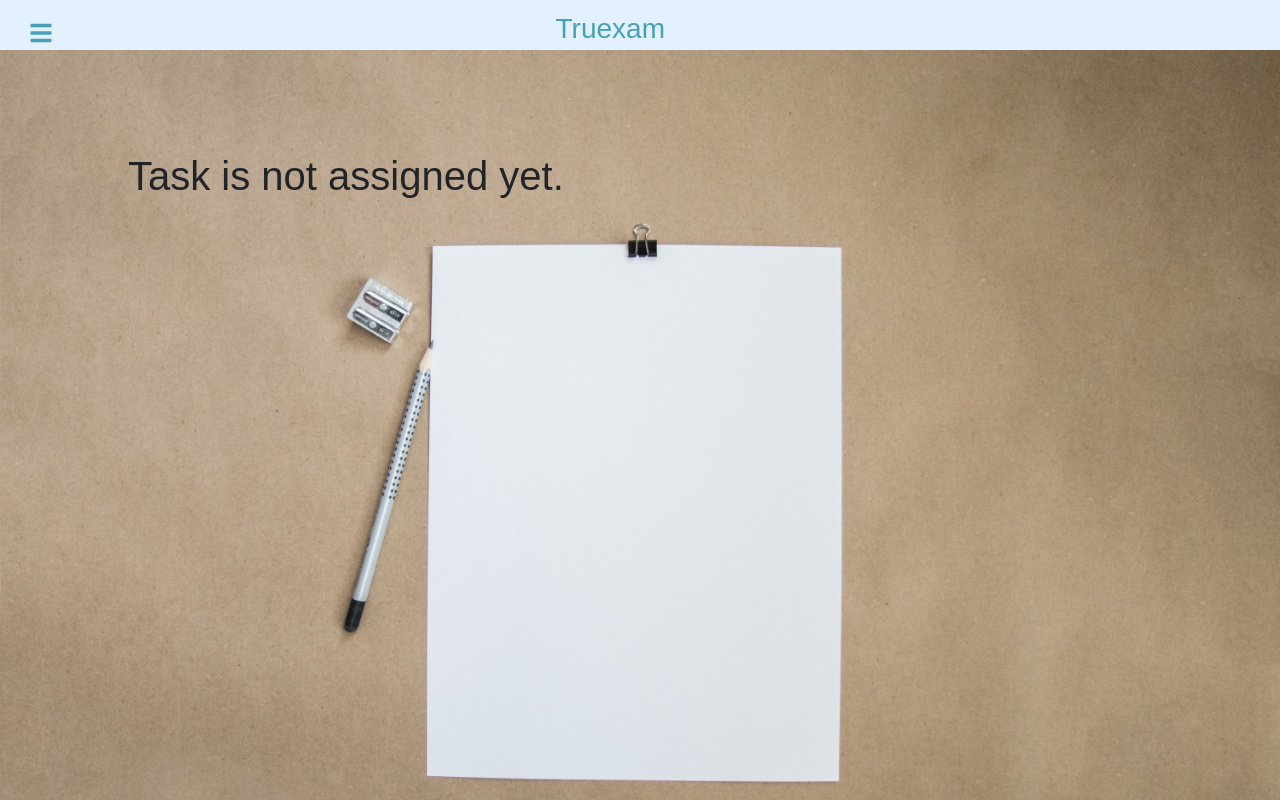
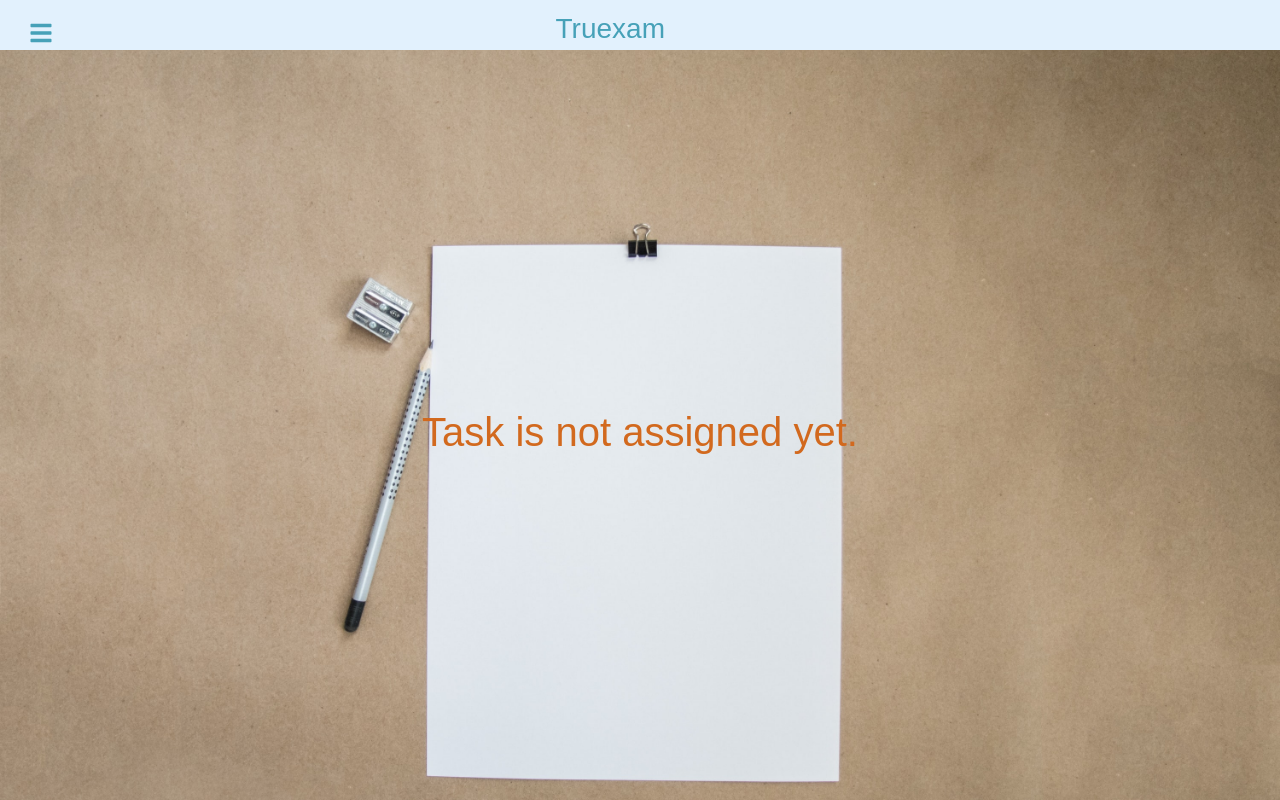
Before and after one commit to nikHIL0505/truexam_Project, a React (Create React App) app: page /Studentdashboard in a window 1280 px wide. Shown: the top 800 px of the page. Built offline with nearby package versions, Linux system fonts and the light colour scheme; sample sign-in values are in the browser's storage.

Commit message:
add some style

```diff
--- a/src/Components/submitAssignment.js
+++ b/src/Components/submitAssignment.js
@@ -31,7 +31,9 @@ class SubmitAssignment extends Component {
           if(TaskItem === null){
               return (
                   <div className="a notAssigned">
-                   <h1>Task is not assigned yet.</h1>
+                      <div className="heading">
+                        <h1>Task is not assigned yet.</h1>
+                     </div>
                   </div>
               )
            }
```
